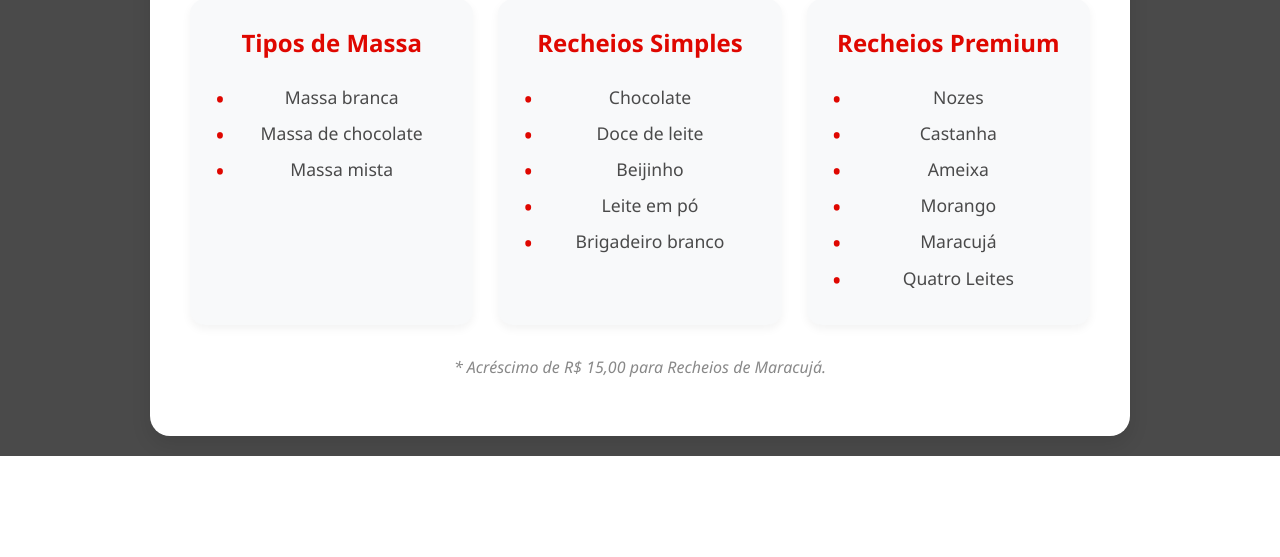
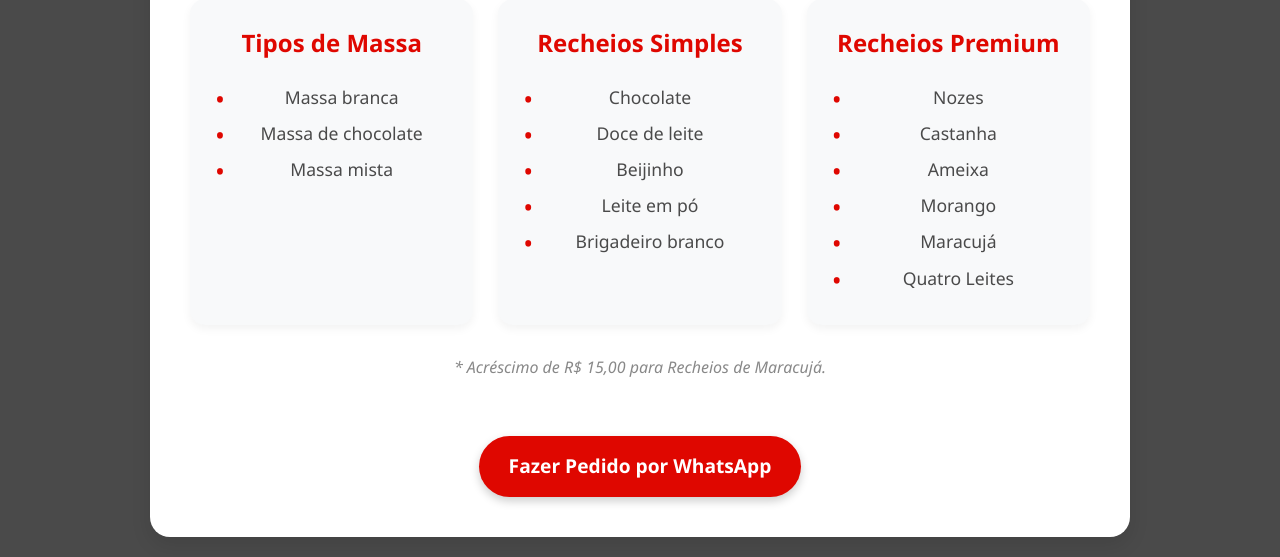
Before and after one commit to lilianprodev/projetos-teste, a PHP site: page /index.php in a window 1280 px wide. Shown: the part 1045-1602 px from the top of the page. Before the commit the page ends 1501 px from the top, so only its background shows below. Run offline with PHP 8.4, Linux system fonts and the light colour scheme.

Commit message:
Update index.php

```diff
--- a/tabela_preco/index.php
+++ b/tabela_preco/index.php
@@ -69,6 +69,10 @@ include "header.php";
         </div>
         <p class="note">* Acréscimo de R$ 15,00 para Recheios de Maracujá.</p>
     </section>
+
+     <a href="https://api.whatsapp.com/send?phone=5571981549809&text=Ol%C3%A1%2C%20gostaria%20de%20fazer%20um%20pedido%20da%20tabela%20de%20pre%C3%A7os!" target="_blank" class="whatsapp-button">
+        Fazer Pedido por WhatsApp
+    </a>
 </div>
 
 </body>
```
